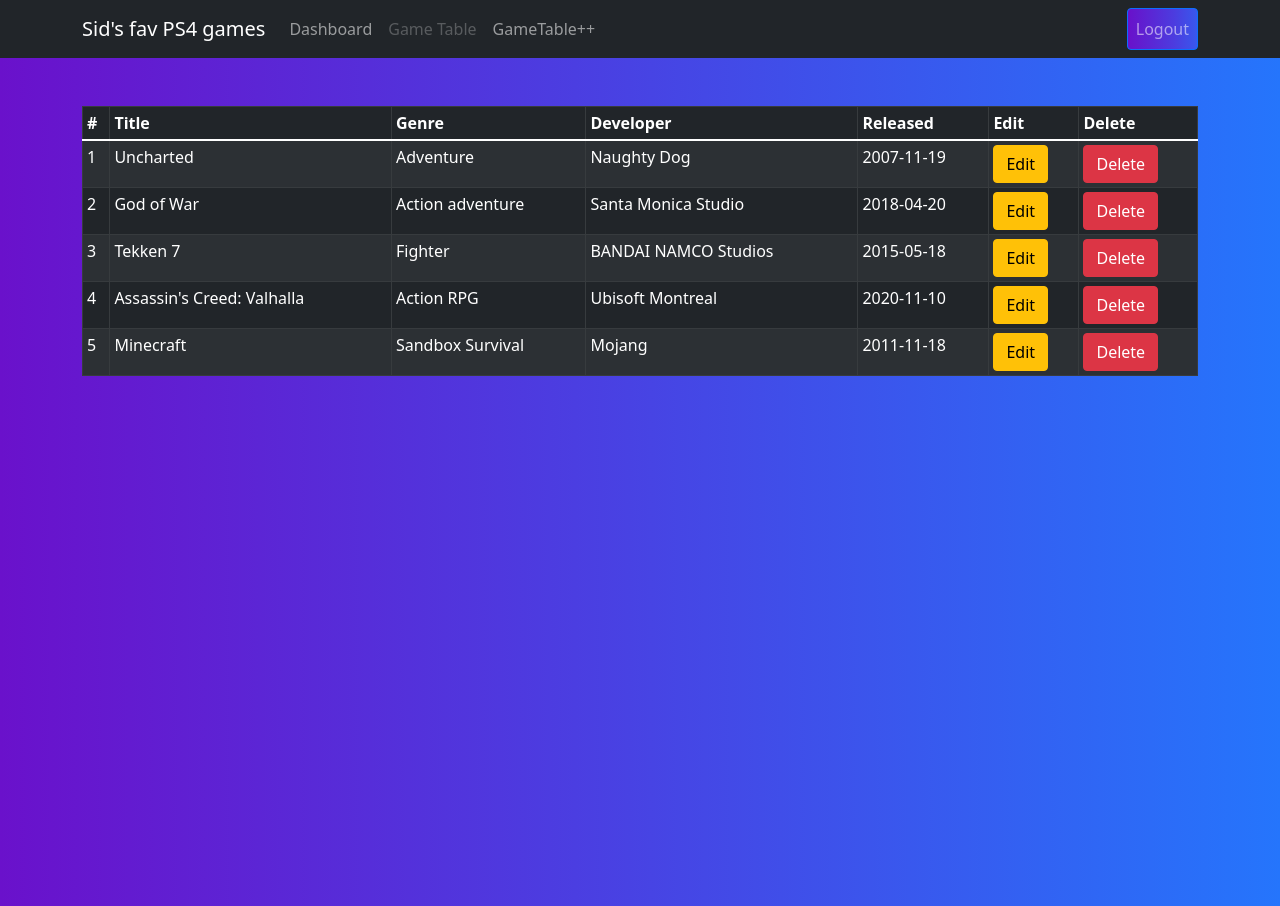
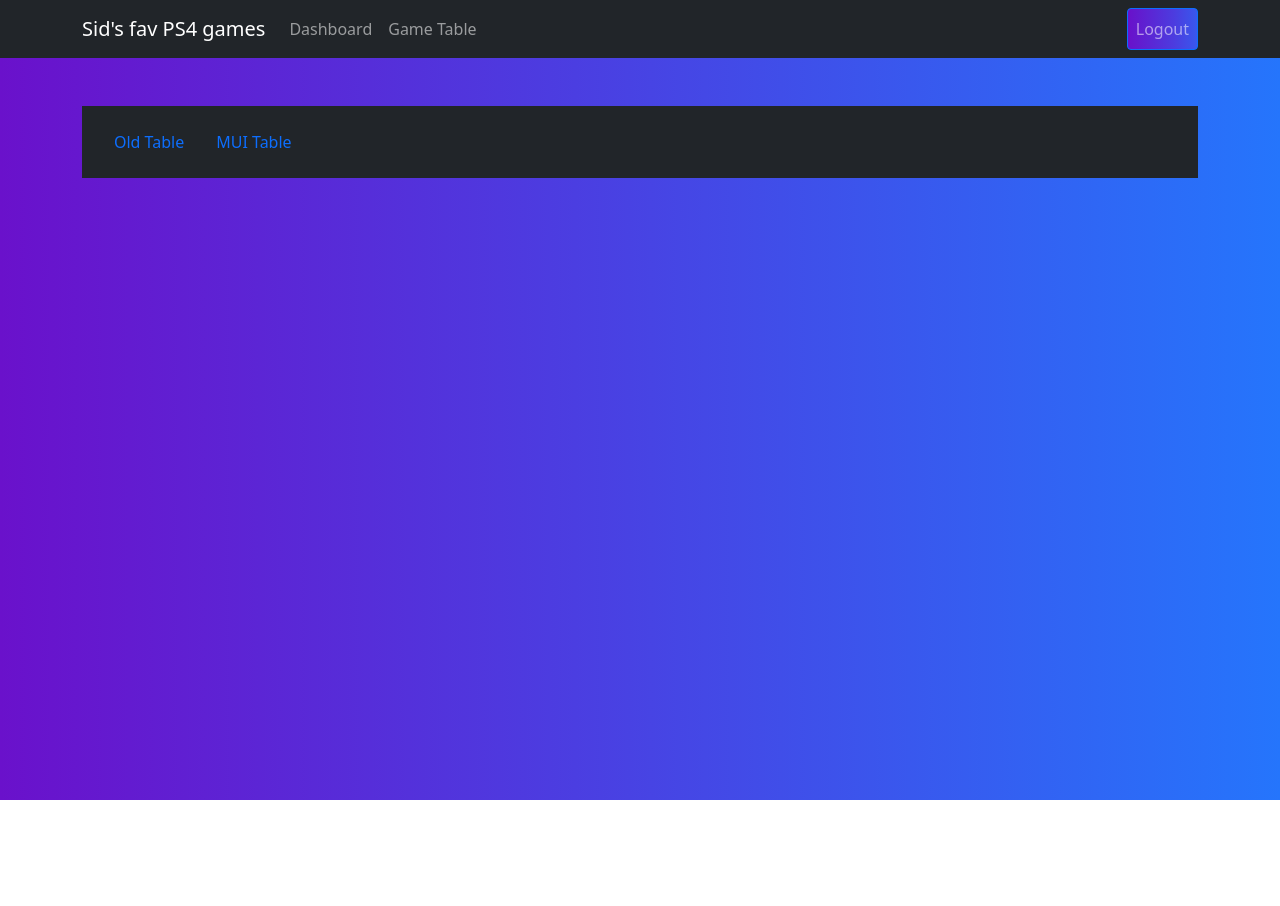
Before and after one commit to zdenek-lach/VFAP-Project, a React (Create React App) app: page /dashboard/table in a window 1280 px wide. After the commit the page ends 800 px from the top, so only its background shows below. Built offline with nearby package versions, Linux system fonts and the light colour scheme; data requests are answered from the project's data file; sample sign-in values are in the browser's storage.

Commit message:
Fixed tables

```diff
--- a/src/components/Dashboard/Dashboard.js
+++ b/src/components/Dashboard/Dashboard.js
@@ -4,7 +4,7 @@
 import NewGameForm from "../Forms/NewGameForm";
 
 const Dashboard = () => <div className="vh-100">
-    <Container className="my-4 bg-dark">
+    <Container className="my-4 bg-dark p-3">
         <Nav variant="tabs">
             <Nav.Item>
                 <Nav.Link href="/dashboard" className="text-white">All Games</Nav.Link>
--- a/src/components/Game/GameTable.js
+++ b/src/components/Game/GameTable.js
@@ -1,11 +1,12 @@
 import React from 'react';
-import {Button, Container, Spinner, Table} from "react-bootstrap";
+import {Button, Container, Spinner, Tab, Table, Tabs} from "react-bootstrap";
 import {getGamesQueryKey, useGamesQuery} from "../../hooks/queries/useGamesQuery";
 import {useRemoveGameCommand} from "../../hooks/mutations/useRemoveGameCommand";
 import {useQueryClient} from "react-query";
 import {useNavigate} from "react-router";
 import {toast, ToastContainer} from 'react-toastify';
 import 'react-toastify/dist/ReactToastify.css';
+import GameTableMui from "./GameTableMui";
 
 const GameTable = () => {
 
@@ -47,8 +48,8 @@
         console.error(error);
         return <h1>Error appeared while fetching games</h1>
     }
-    return (
-        <Container className="vh-100 mt-5">
+    const renderOldTable = () => {
+        return <Container className="vh-100 mt-5">
             <Table striped bordered hover size="sm" variant="dark">
                 <thead>
                 <tr>
@@ -87,6 +88,19 @@
             </Table>
             <ToastContainer/>
         </Container>
+    }
+    return (
+        <Container className=" mt-5">
+            <Tabs defaultActiveKey="tables" variant="pills" className="mb-3 bg-dark p-3 text-white">
+                <Tab eventKey="oldTable" title="Old Table">
+                    {renderOldTable()}
+                </Tab>
+                <Tab eventKey="newTable" title="MUI Table">
+                    <GameTableMui handleRemove={handleRemove}
+                                  handleEdit={(id) => navigate(`/dashboard/game/${id}/edit`)}/>
+                </Tab>
+            </Tabs>
+        </Container>
     );
 };
 
--- a/src/components/Game/GameTableMui.js
+++ b/src/components/Game/GameTableMui.js
@@ -1,12 +1,11 @@
 import MUIDataTable from "mui-datatables";
 import { ThemeProvider, createTheme } from '@mui/material/styles';
-
 import {useGamesQuery} from "../../hooks/queries/useGamesQuery";
 import React from "react";
+import {Button, Container} from "react-bootstrap";
 
-import {Button, Container} from "react-bootstrap";
-const MagicTab = ({handleEdit, handleRemove}) => {
 
+const GameTableMui = ({handleEdit, handleRemove}) => {
 
     const darkTheme = createTheme({
         palette: {
@@ -36,7 +35,7 @@
             label: "Genre",
             options: {
                 filter: true,
-                sort: false,
+                sort: true,
             }
         },
         {
@@ -100,4 +99,4 @@
 
     </Container>
 };
-export default MagicTab;
+export default GameTableMui;
--- a/src/components/general/CustomNavbar.js
+++ b/src/components/general/CustomNavbar.js
@@ -22,8 +22,7 @@
                     <Navbar.Brand href="/dashboard">Sid's fav PS4 games</Navbar.Brand>
                     <Nav className="me-auto">
                         <Nav.Link href="/dashboard">Dashboard</Nav.Link>
-                        <Nav.Link href="/dashboard/table" disabled={true}>Game Table</Nav.Link>
-                        <Nav.Link href="/dashboard/tablemui">GameTable++</Nav.Link>
+                        <Nav.Link href="/dashboard/table">Game Table</Nav.Link>
                     </Nav>
                     <Nav className="justify-content-end">
                         <Button as={Nav.Link} className="justify-content-end btn-gradient" href="/login" onClick={removeToken}>Logout</Button>
--- a/src/components/general/Router.js
+++ b/src/components/general/Router.js
@@ -5,12 +5,10 @@
 import GameDetail from "../Game/GameDetail";
 import PrivateRoute from "../auth/PrivateRoute";
 import EditGameContainer from "../Forms/EditGameContainer";
-import GameTableMui from "../Game/GameTableMui";
 
 const SecuredRouter = () => <PrivateRoute>
     <Routes>
         <Route path="table" element={<GameTable/>}/>
-        <Route path="tablemui" element={<GameTableMui/>}/>
         <Route path="game/:gameId" element={<GameDetail/>}/>
         <Route path="game/:gameId/edit" element={<EditGameContainer/>}/>
         <Route path="/*" element={<Dashboard/>}/>
--- a/src/components/styling/NavBarStyle.css
+++ b/src/components/styling/NavBarStyle.css
@@ -2,11 +2,12 @@
     background-image: linear-gradient(to right, #6911ca, #4c3cdf, #2573fb, #4f85ff);
     background-position: 0;
     background-size: 200%;
-    transition: 1s;
+    transition: 0.4s;
     font-weight: 700;
     cursor: pointer;
 }
 .btn-gradient:hover{
+    transition: 0.4s;
     background-position: 100% 0;
     -webkit-box-shadow: 5px 5px 18px 1px #000000;
     box-shadow: 5px 5px 18px 1px #000000;
```
Also changed, not shown: src/components/Dashboard/AllGamesList.js (+0 -27 lines).
